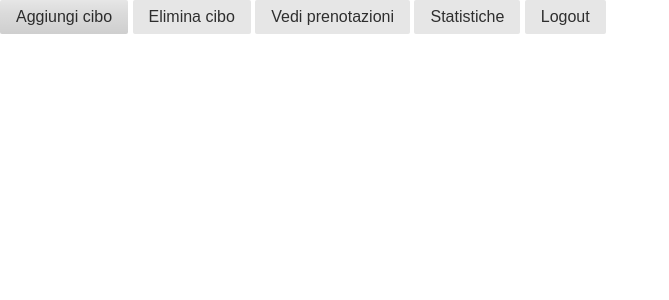
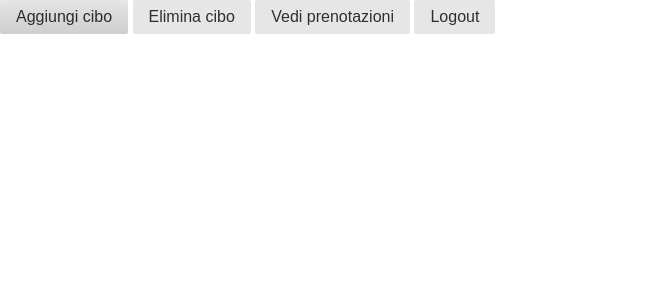
Before and after one commit to AurelioPennacchio/Tesina, a PHP site: page /application/view/admin/menu.php in a window 1280 px wide. Shown: the top 300 px of the page, without its empty margins (0-669 px from the left). Run offline with PHP 8.4, Linux system fonts and the light colour scheme; some libraries are stand-ins or nearby versions.

Commit message:
Modifiche nel menu

```diff
--- a/application/view/admin/menu.php
+++ b/application/view/admin/menu.php
@@ -12,19 +12,16 @@
 	<div class="pure-menu pure-menu-horizontal">
 		<ul class="pure-menu-list">
 			<li class="pure-menu-item">
-				<a href="<?php echo URL; ?>admin/aggiungistudente" class="pure-button">Aggiungi cibo</a>
+				<a href="<?php echo URL; ?>admin/aggiungiCibo" class="pure-button">Aggiungi cibo</a>
 			</li>
 			<li class="pure-menu-item">
-				<a href="<?php echo URL; ?>admin/classifica" class="pure-button">Elimina cibo</a>
+				<a href="<?php echo URL; ?>admin/eliminaCibo" class="pure-button">Elimina cibo</a>
 			</li>
 			<li class="pure-menu-item">
-				<a href="<?php echo URL; ?>admin/classificaSquadre/allieviM" class="pure-button">Vedi prenotazioni</a>
+				<a href="<?php echo URL; ?>admin/vediPrenotazioni" class="pure-button">Vedi prenotazioni</a>
 			</li>
 			<li class="pure-menu-item">
-				<a href="<?php echo URL; ?>admin/generaPettorine" class="pure-button">Statistiche</a>
-			</li>
-			<li class="pure-menu-item">
-				<a href="<?php echo URL; ?>admin/elenco" class="pure-button ">Logout</a>
+				<a href="<?php echo URL; ?>admin/logout" class="pure-button ">Logout</a>
 			</li>
 		</ul>
 	</div>
```
